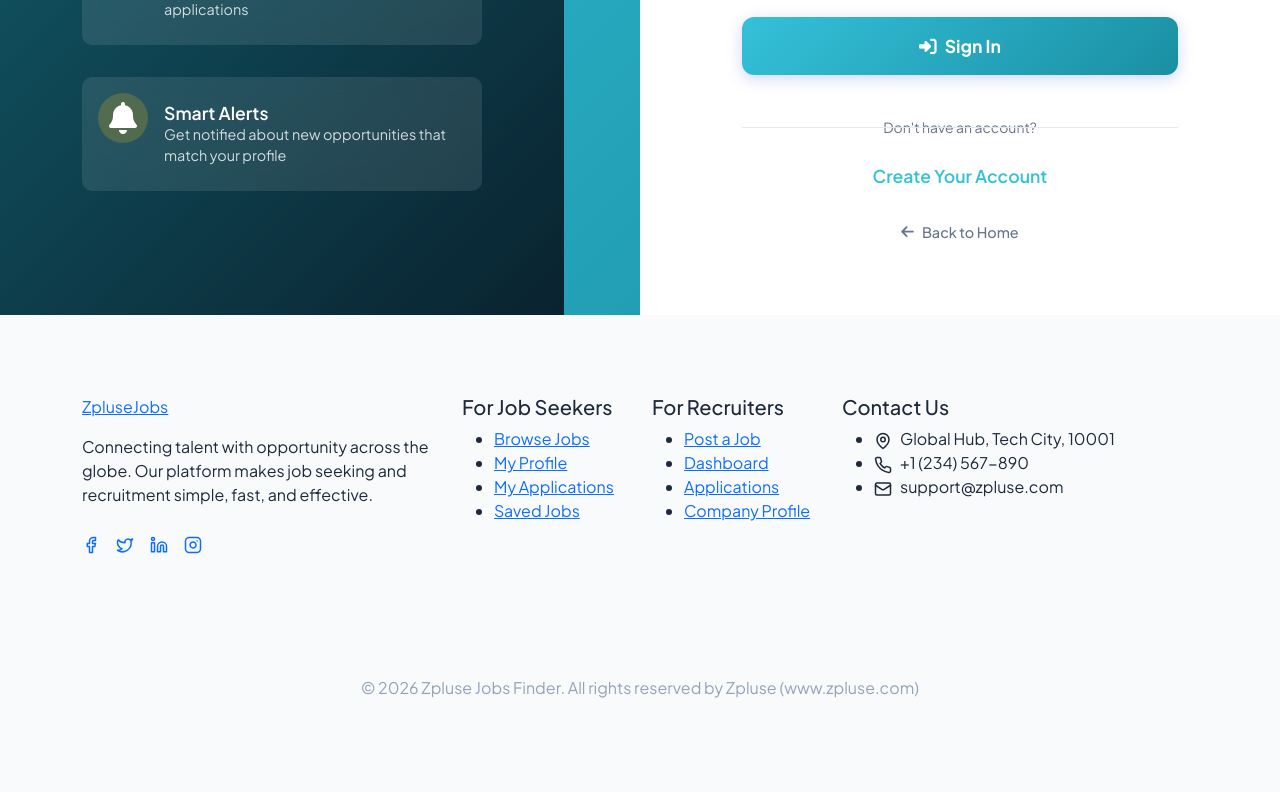
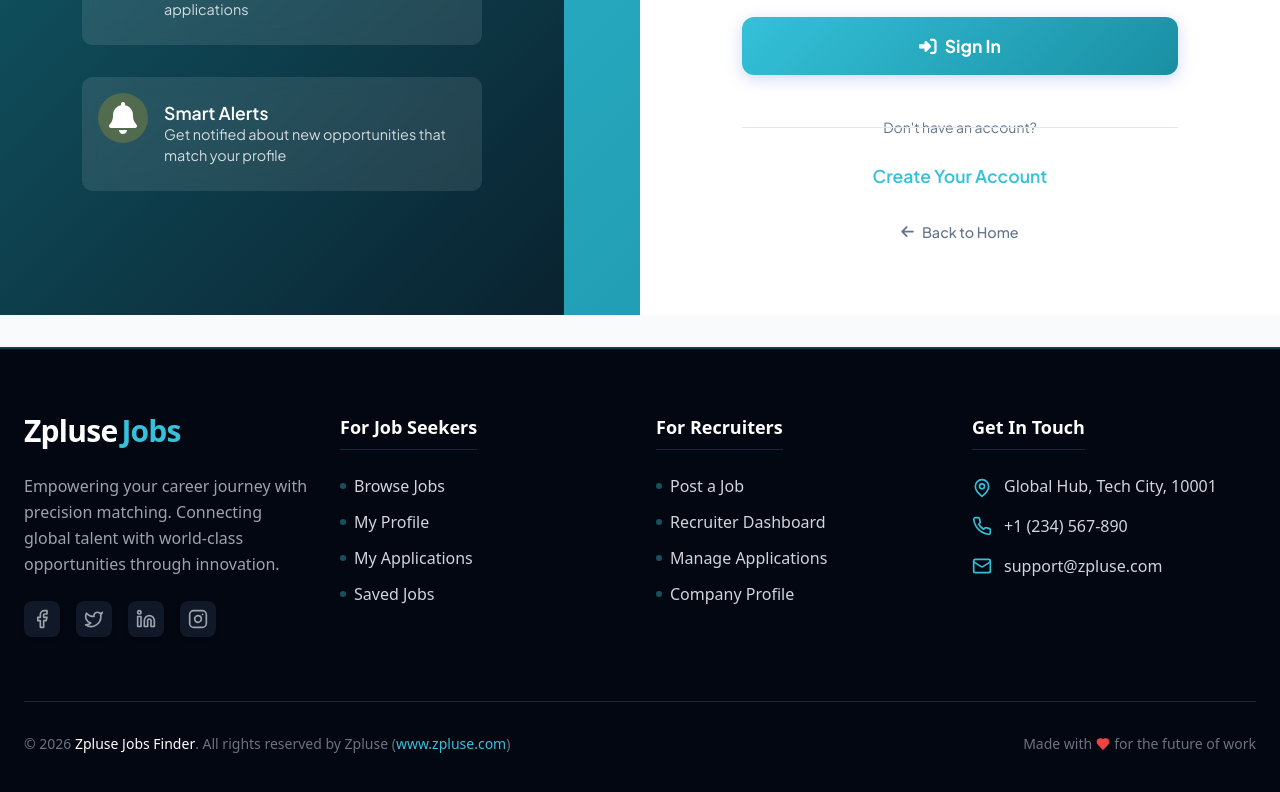
Before and after one commit to Aryanmalikk17/job-portal-fullstack, a React (Create React App) app in the folder frontend/: page /login in a window 1280 px wide. Shown: the part 550-1342 px from the top of the page. Before the commit the page ends 1266 px from the top, so only its background shows below. Built offline with nearby package versions, Linux system fonts and the light colour scheme; no server answers.

Commit message:
feat: modernize footer with tailwind, resolve polling typeerrors, and harden job service

```diff
--- /dev/null
+++ b/frontend/postcss.config.js
@@ -0,0 +1,6 @@
+module.exports = {
+  plugins: {
+    tailwindcss: {},
+    autoprefixer: {},
+  },
+}
--- a/frontend/src/components/common/Footer.js
+++ b/frontend/src/components/common/Footer.js
@@ -1,6 +1,5 @@
 import React from 'react';
 import { Link } from 'react-router-dom';
-import { Container, Row, Col } from 'react-bootstrap';
 import {
     Facebook,
     Twitter,
@@ -9,80 +8,111 @@ import {
     Mail,
     Phone,
     MapPin,
-    ExternalLink,
     Heart
 } from 'lucide-react';
 
 const Footer = () => {
     return (
-        <footer className="footer-main">
-            <Container>
-                <Row className="footer-top py-5">
-                    <Col lg={4} md={12} className="footer-brand-col mb-4 mb-lg-0">
-                        <Link to="/" className="footer-logo">
-                            Zpluse<span>Jobs</span>
+        <footer className="bg-gray-950 text-gray-300 font-sans border-t-2 border-brand-500/30">
+            <div className="max-w-7xl mx-auto px-4 sm:px-6 lg:px-8 py-12 lg:py-16">
+                <div className="grid grid-cols-1 md:grid-cols-2 lg:grid-cols-4 gap-12 lg:gap-8">
+                    {/* Brand Column */}
+                    <div className="space-y-6">
+                        <Link to="/" className="text-3xl font-extrabold tracking-tight flex items-center group">
+                            <span className="text-white">Zpluse</span>
+                            <span className="text-brand-500 group-hover:text-brand-400 transition-colors ml-1">Jobs</span>
                         </Link>
-                        <p className="footer-description mt-3">
-                            Connecting talent with opportunity across the globe. Our platform
-                            makes job seeking and recruitment simple, fast, and effective.
+                        <p className="text-gray-400 leading-relaxed max-w-xs">
+                            Empowering your career journey with precision matching. Connecting global talent with world-class opportunities through innovation.
                         </p>
-                        <div className="social-links mt-4">
-                            <a href="#" className="social-icon"><Facebook size={18} /></a>
-                            <a href="#" className="social-icon"><Twitter size={18} /></a>
-                            <a href="#" className="social-icon"><Linkedin size={18} /></a>
-                            <a href="#" className="social-icon"><Instagram size={18} /></a>
+                        <div className="flex space-x-4">
+                            {[
+                                { Icon: Facebook, href: "#" },
+                                { Icon: Twitter, href: "#" },
+                                { Icon: Linkedin, href: "#" },
+                                { Icon: Instagram, href: "#" }
+                            ].map(({ Icon, href }, i) => (
+                                <a
+                                    key={i}
+                                    href={href}
+                                    className="p-2 bg-gray-900 rounded-lg text-gray-400 hover:text-brand-500 hover:bg-gray-800 transition-all duration-300 shadow-sm"
+                                >
+                                    <Icon size={20} />
+                                </a>
+                            ))}
                         </div>
-                    </Col>
+                    </div>
 
-                    <Col lg={2} md={4} className="footer-links-col mb-4 mb-md-0">
-                        <h5>For Job Seekers</h5>
-                        <ul className="footer-links">
-                            <li><Link to="/jobs">Browse Jobs</Link></li>
-                            <li><Link to="/profile">My Profile</Link></li>
-                            <li><Link to="/applications">My Applications</Link></li>
-                            <li><Link to="/saved-jobs">Saved Jobs</Link></li>
+                    {/* Job Seekers Column */}
+                    <div className="space-y-6">
+                        <h5 className="text-white font-bold text-lg border-b border-brand-500/20 pb-2 inline-block">For Job Seekers</h5>
+                        <ul className="space-y-3">
+                            {[
+                                { label: 'Browse Jobs', path: '/jobs' },
+                                { label: 'My Profile', path: '/profile' },
+                                { label: 'My Applications', path: '/my-applications' },
+                                { label: 'Saved Jobs', path: '/saved-jobs' }
+                            ].map((link, i) => (
+                                <li key={i}>
+                                    <Link to={link.path} className="hover:text-brand-500 transition-colors duration-200 flex items-center group">
+                                        <span className="w-1.5 h-1.5 bg-brand-500/40 rounded-full mr-2 group-hover:bg-brand-500 transition-all"></span>
+                                        {link.label}
+                                    </Link>
+                                </li>
+                            ))}
                         </ul>
-                    </Col>
+                    </div>
 
-                    <Col lg={2} md={4} className="footer-links-col mb-4 mb-md-0">
-                        <h5>For Recruiters</h5>
-                        <ul className="footer-links">
-                            <li><Link to="/register?type=recruiter">Post a Job</Link></li>
-                            <li><Link to="/recruiter/dashboard">Dashboard</Link></li>
-                            <li><Link to="/recruiter/applications">Applications</Link></li>
-                            <li><Link to="/companies">Company Profile</Link></li>
+                    {/* Recruiters Column */}
+                    <div className="space-y-6">
+                        <h5 className="text-white font-bold text-lg border-b border-brand-500/20 pb-2 inline-block">For Recruiters</h5>
+                        <ul className="space-y-3">
+                            {[
+                                { label: 'Post a Job', path: '/register?type=recruiter' },
+                                { label: 'Recruiter Dashboard', path: '/dashboard' },
+                                { label: 'Manage Applications', path: '/applications' },
+                                { label: 'Company Profile', path: '/companies' }
+                            ].map((link, i) => (
+                                <li key={i}>
+                                    <Link to={link.path} className="hover:text-brand-500 transition-colors duration-200 flex items-center group">
+                                        <span className="w-1.5 h-1.5 bg-brand-500/40 rounded-full mr-2 group-hover:bg-brand-500 transition-all"></span>
+                                        {link.label}
+                                    </Link>
+                                </li>
+                            ))}
                         </ul>
-                    </Col>
+                    </div>
 
-                    <Col lg={4} md={4} className="footer-contact-col">
-                        <h5>Contact Us</h5>
-                        <ul className="contact-info">
-                            <li>
-                                <MapPin size={18} className="me-2" />
-                                <span>Global Hub, Tech City, 10001</span>
-                            </li>
-                            <li>
-                                <Phone size={18} className="me-2" />
-                                <span>+1 (234) 567-890</span>
-                            </li>
-                            <li>
-                                <Mail size={18} className="me-2" />
-                                <span>support@zpluse.com</span>
-                            </li>
-                        </ul>
-                    </Col>
-                </Row>
+                    {/* Contact Column */}
+                    <div className="space-y-6">
+                        <h5 className="text-white font-bold text-lg border-b border-brand-500/20 pb-2 inline-block">Get In Touch</h5>
+                        <div className="space-y-4">
+                            <div className="flex items-start group">
+                                <MapPin size={20} className="text-brand-500 mt-1 mr-3 flex-shrink-0" />
+                                <span className="group-hover:text-white transition-colors">Global Hub, Tech City, 10001</span>
+                            </div>
+                            <div className="flex items-center group">
+                                <Phone size={20} className="text-brand-500 mr-3 flex-shrink-0" />
+                                <span className="group-hover:text-white transition-colors">+1 (234) 567-890</span>
+                            </div>
+                            <div className="flex items-center group">
+                                <Mail size={20} className="text-brand-500 mr-3 flex-shrink-0" />
+                                <span className="group-hover:text-white transition-colors">support@zpluse.com</span>
+                            </div>
+                        </div>
+                    </div>
+                </div>
 
-                <hr className="footer-divider" />
-
-                <Row className="footer-bottom py-3 align-items-center">
-                    <Col md={12} className="text-center">
-                        <p className="footer-copyright mb-0">
-                            &copy; {new Date().getFullYear()} Zpluse Jobs Finder. All rights reserved by Zpluse (www.zpluse.com)
-                        </p>
-                    </Col>
-                </Row>
-            </Container>
+                {/* Bottom Bar */}
+                <div className="mt-16 pt-8 border-t border-gray-800 flex flex-col md:flex-row justify-between items-center gap-4 text-sm text-gray-500">
+                    <p className="text-center md:text-left">
+                        &copy; 2026 <span className="text-white font-medium">Zpluse Jobs Finder</span>. All rights reserved by Zpluse (<a href="https://www.zpluse.com" target="_blank" rel="noopener noreferrer" className="text-brand-500 hover:underline">www.zpluse.com</a>)
+                    </p>
+                    <div className="flex items-center gap-1">
+                        Made with <Heart size={14} className="text-red-500 fill-red-500" /> for the future of work
+                    </div>
+                </div>
+            </div>
         </footer>
     );
 };
--- a/frontend/src/services/jobService.js
+++ b/frontend/src/services/jobService.js
@@ -37,10 +37,14 @@ export const jobService = {
       // THRESHOLD: To prevent "Polling Storm" (503), we fetch status sequentially with a small delay
       const jobsWithStatus = [];
       for (const job of validatedJobs) {
+        // Guard: skip if no valid ID to avoid /status/undefined
+        const targetId = job.id || job.jobId;
+        if (!targetId) continue;
+
         try {
           // Add a small 100ms delay between individual status checks
           await delay(100);
-          const statusRes = await api.get(`applications/status/${job.jobId}`);
+          const statusRes = await api.get(`applications/status/${targetId}`);
           jobsWithStatus.push({
             ...job,
             applicationStatus: statusRes.data?.data || statusRes.data
--- a/frontend/src/styles/App.css
+++ b/frontend/src/styles/App.css
@@ -1,3 +1,7 @@
+@tailwind base;
+@tailwind components;
+@tailwind utilities;
+
 /* ============================================================
    ZPLUSE JOBS — Teal/Cyan "Glass-Enterprise" Design System
    ============================================================ */
--- /dev/null
+++ b/frontend/tailwind.config.js
@@ -0,0 +1,21 @@
+/** @type {import('tailwindcss').Config} */
+module.exports = {
+  content: [
+    "./src/**/*.{js,jsx,ts,tsx}",
+  ],
+  theme: {
+    extend: {
+      colors: {
+        brand: {
+          50: '#ecfdf5',
+          100: '#ccfbf1',
+          400: '#4fd1e8',
+          500: '#34C1D9',
+          600: '#2db0c7',
+          700: '#1A8FA3',
+        }
+      }
+    },
+  },
+  plugins: [],
+}
```
Also changed, not shown: frontend/src/components/applications/ApplicationStatusManager.js (+3 -6 lines), frontend/src/components/applications/MyApplications.js (+4 -4 lines), frontend/src/components/dashboard/JobSeekerDashboard.js (+7 -5 lines), frontend/src/services/applicationService.js (+9 -0 lines).
